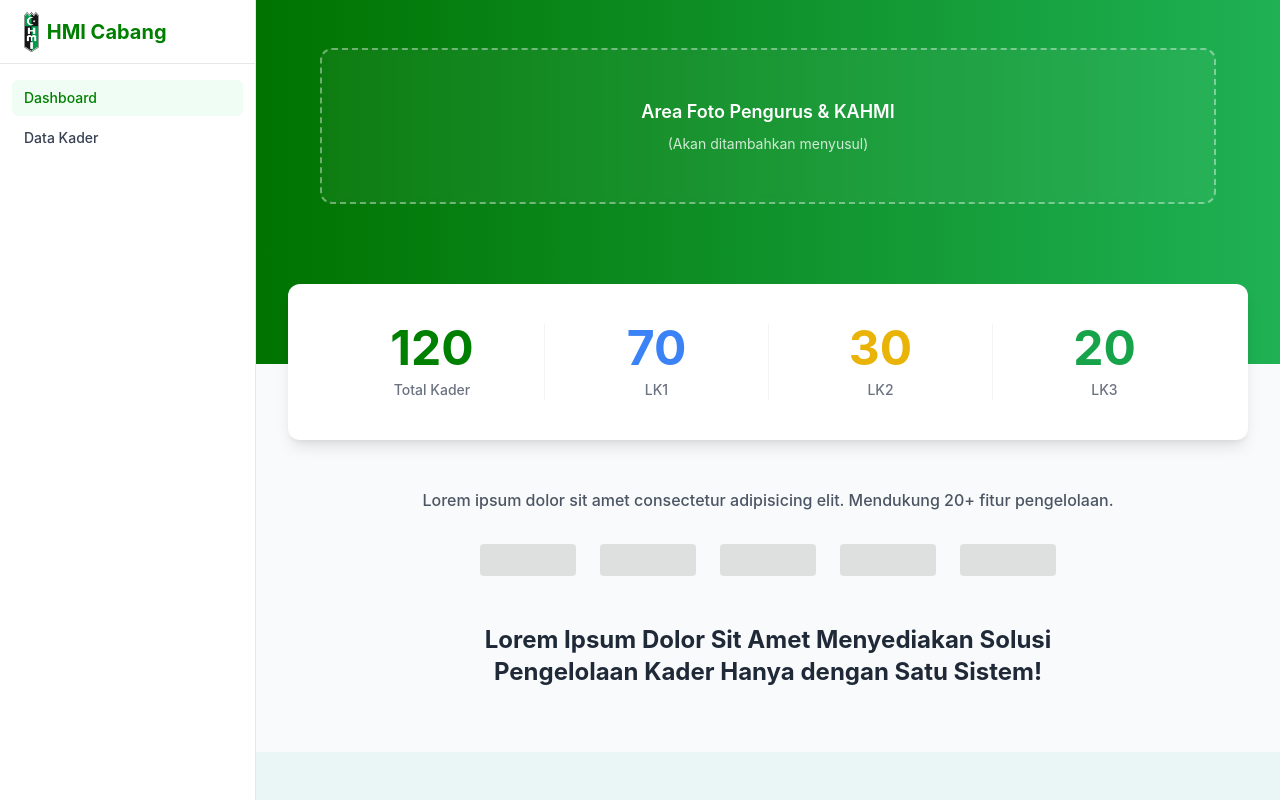
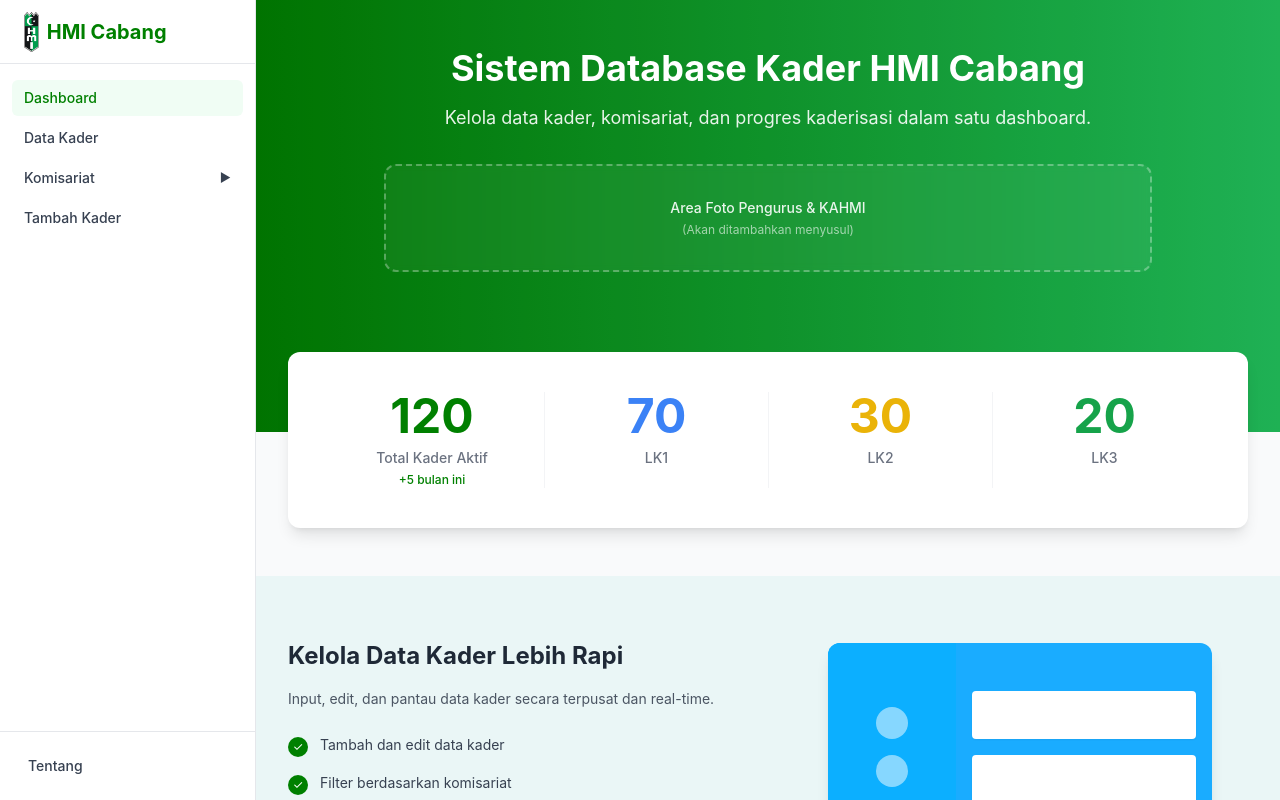
Before and after one commit to Arulinsan/HMI-DASHBOARD, a React (Vite) app: page / in a window 1280 px wide. Built offline with nearby package versions, Linux system fonts and the light colour scheme.

Commit message:
12-06-2026

```diff
--- a/src/components/DashboardContent.tsx
+++ b/src/components/DashboardContent.tsx
@@ -2,11 +2,11 @@
 
 // Mock Data
 const initialData = [
-  { id: 1, nama: 'Ahmad Budi', komisariat: 'Komisariat Teknik', status: 'LK1', indikator: '-' },
-  { id: 2, nama: 'Siti Aisyah', komisariat: 'Komisariat FISIP', status: 'LK1', indikator: 'LKK' },
-  { id: 3, nama: 'Reza Rahadian', komisariat: 'Komisariat FKIP', status: 'LK2', indikator: 'SC' },
-  { id: 4, nama: 'Nurul Hidayah', komisariat: 'Komisariat Teknik', status: 'LK1', indikator: 'LKK' },
-  { id: 5, nama: 'Fajar Kurniawan', komisariat: 'Komisariat Hukum', status: 'LK3', indikator: 'SC' },
+  { id: 1, nama: 'Ahmad Budi', komisariat: 'Komisariat Teknik', status: 'LK1', angkatan: '2023' },
+  { id: 2, nama: 'Siti Aisyah', komisariat: 'Komisariat FISIP', status: 'LK1', angkatan: '2024' },
+  { id: 3, nama: 'Reza Rahadian', komisariat: 'Komisariat FKIP', status: 'LK2', angkatan: '2022' },
+  { id: 4, nama: 'Nurul Hidayah', komisariat: 'Komisariat Teknik', status: 'LK1', angkatan: '2024' },
+  { id: 5, nama: 'Fajar Kurniawan', komisariat: 'Komisariat Hukum', status: 'LK3', angkatan: '2021' },
 ];
 
 const dashboardStats = {
@@ -14,16 +14,24 @@
   lk1: 70,
   lk2: 30,
   lk3: 20,
+  bulanIni: 5,
 };
 
 const DashboardContent: React.FC = () => {
   const [data] = useState(initialData);
   const [filterKomi, setFilterKomi] = useState('Semua');
+  const [filterStatus, setFilterStatus] = useState('Semua');
   const [isModalOpen, setIsModalOpen] = useState(false);
 
-  const filteredData = filterKomi === 'Semua'
-    ? data
-    : data.filter(d => d.komisariat === filterKomi);
+  const filteredData = data.filter(d => {
+    const matchKomi = filterKomi === 'Semua' || d.komisariat === filterKomi;
+    const matchStatus = filterStatus === 'Semua' || d.status === filterStatus;
+    return matchKomi && matchStatus;
+  });
+
+  const scrollToTable = () => {
+    document.getElementById('data-kader-table')?.scrollIntoView({ behavior: 'smooth' });
+  };
 
   const getStatusColor = (status: string) => {
     switch (status) {
@@ -36,13 +44,20 @@
 
   return (
     <div className="flex-1 overflow-y-auto bg-gray-50 relative">
-      {/* Topbar / Hero Section Promo (Foto Pengurus/KAHMI Placeholder) */}
+      {/* Hero Section */}
       <div className="bg-gradient-to-r from-[#008000] to-green-500 pt-12 pb-40 px-8 relative overflow-hidden flex flex-col items-center justify-center text-center">
-        {/* Decorative elements representing photo placeholder area */}
         <div className="absolute inset-0 bg-black/10 z-0"></div>
-        <div className="relative z-10 w-full max-w-4xl border-2 border-dashed border-white/40 rounded-xl py-12 flex flex-col items-center justify-center bg-white/5 backdrop-blur-sm">
-          <span className="text-white font-semibold text-lg mb-2">Area Foto Pengurus & KAHMI</span>
-          <span className="text-white/80 text-sm">(Akan ditambahkan menyusul)</span>
+        <div className="relative z-10 w-full max-w-3xl">
+          <h1 className="text-3xl md:text-4xl font-bold text-white mb-4">
+            Sistem Database Kader HMI Cabang
+          </h1>
+          <p className="text-white/90 text-base md:text-lg max-w-2xl mx-auto leading-relaxed">
+            Kelola data kader, komisariat, dan progres kaderisasi dalam satu dashboard.
+          </p>
+          <div className="mt-8 w-full max-w-4xl mx-auto border-2 border-dashed border-white/30 rounded-xl py-8 flex flex-col items-center justify-center bg-white/5 backdrop-blur-sm">
+            <span className="text-white/90 font-medium text-sm mb-1">Area Foto Pengurus & KAHMI</span>
+            <span className="text-white/60 text-xs">(Akan ditambahkan menyusul)</span>
+          </div>
         </div>
       </div>
 
@@ -51,7 +66,8 @@
         <div className="bg-white rounded-xl shadow-lg p-8 py-10 flex justify-around text-center divide-x divide-gray-100 max-w-5xl mx-auto">
           <div className="px-4 w-1/4">
             <p className="text-5xl font-bold text-[#008000] mb-2">{dashboardStats.total}</p>
-            <p className="text-gray-500 text-sm font-medium">Total Kader</p>
+            <p className="text-gray-500 text-sm font-medium">Total Kader Aktif</p>
+            <p className="text-[#008000] text-xs font-medium mt-1">+{dashboardStats.bulanIni} bulan ini</p>
           </div>
           <div className="px-4 w-1/4">
             <p className="text-5xl font-bold text-blue-500 mb-2">{dashboardStats.lk1}</p>
@@ -68,55 +84,45 @@
         </div>
       </div>
 
-      {/* Section 1: Lorem Ipsum Central Block (Like the Marketplace logos section) */}
-      <div className="px-8 mb-16 max-w-5xl mx-auto text-center">
-        <h2 className="text-gray-600 mb-8 font-medium">Lorem ipsum dolor sit amet consectetur adipisicing elit. Mendukung 20+ fitur pengelolaan.</h2>
-        <div className="flex flex-wrap justify-center gap-6 opacity-30 grayscale pointer-events-none">
-          {/* Placeholder for logos to match the visual vibe */}
-          <div className="h-8 w-24 bg-gray-400 rounded"></div>
-          <div className="h-8 w-24 bg-gray-400 rounded"></div>
-          <div className="h-8 w-24 bg-gray-400 rounded"></div>
-          <div className="h-8 w-24 bg-gray-400 rounded"></div>
-          <div className="h-8 w-24 bg-gray-400 rounded"></div>
-        </div>
-        <h2 className="text-2xl font-bold text-gray-800 mt-12 max-w-2xl mx-auto">
-          Lorem Ipsum Dolor Sit Amet Menyediakan Solusi Pengelolaan Kader Hanya dengan Satu Sistem!
-        </h2>
-      </div>
-
-      {/* Section 2: Split Layout (Right Illustration) */}
+      {/* Section 1: Kelola Data Kader */}
       <div className="bg-[#EAF6F6] py-16 px-8 mb-16">
         <div className="max-w-5xl mx-auto flex flex-col md:flex-row items-center gap-12">
           <div className="flex-1">
-            <h3 className="text-2xl font-bold text-gray-800 mb-4">Pengelolaan Data Kader</h3>
+            <h3 className="text-2xl font-bold text-gray-800 mb-4">Kelola Data Kader Lebih Rapi</h3>
             <p className="text-gray-600 text-sm mb-6 leading-relaxed">
-              Lorem ipsum dolor sit amet, consectetur adipiscing elit. Sed do eiusmod tempor incididunt ut labore et dolore magna aliqua.
+              Input, edit, dan pantau data kader secara terpusat dan real-time.
             </p>
             <ul className="space-y-4 mb-8">
               <li className="flex gap-3 items-start">
                 <div className="w-5 h-5 rounded-full bg-[#008000] text-white flex items-center justify-center text-xs mt-0.5 shrink-0">✓</div>
-                <p className="text-sm text-gray-700">Scrape dan Salin Massal Produk dan Perluas Bisnis ke e-Commerce Berbeda dengan Satu Klik.</p>
+                <p className="text-sm text-gray-700">Tambah dan edit data kader</p>
               </li>
               <li className="flex gap-3 items-start">
                 <div className="w-5 h-5 rounded-full bg-[#008000] text-white flex items-center justify-center text-xs mt-0.5 shrink-0">✓</div>
-                <p className="text-sm text-gray-700">AI yang Membantu Edit Massal Informasi Produk dan Meningkatkan Penjualan.</p>
+                <p className="text-sm text-gray-700">Filter berdasarkan komisariat</p>
               </li>
               <li className="flex gap-3 items-start">
                 <div className="w-5 h-5 rounded-full bg-[#008000] text-white flex items-center justify-center text-xs mt-0.5 shrink-0">✓</div>
-                <p className="text-sm text-gray-700">Sinkronisasi dan Pengelolaan Informasi Produk Antara Marketplace dan Toko Secara Real Time.</p>
+                <p className="text-sm text-gray-700">Data mudah dicari</p>
               </li>
             </ul>
             <div className="flex gap-4">
-              <button className="bg-[#41429B] hover:bg-[#343580] text-white font-medium py-2 px-6 rounded-md text-sm transition-colors">
-                Daftar Gratis
+              <button
+                onClick={() => setIsModalOpen(true)}
+                className="bg-[#41429B] hover:bg-[#343580] text-white font-medium py-2 px-6 rounded-md text-sm transition-colors"
+              >
+                + Tambah Kader
               </button>
-              <button className="border border-gray-400 text-gray-700 hover:bg-gray-50 font-medium py-2 px-6 rounded-md text-sm transition-colors bg-white">
-                Ajukan Demo
+              <button
+                onClick={scrollToTable}
+                className="border border-gray-400 text-gray-700 hover:bg-gray-50 font-medium py-2 px-6 rounded-md text-sm transition-colors bg-white"
+              >
+                Lihat Data Kader
               </button>
             </div>
           </div>
           <div className="flex-1 w-full flex justify-center">
-            {/* Placeholder graphic to match the blue right box */}
+            {/* Placeholder graphic */}
             <div className="w-full max-w-sm h-64 bg-[#00A3FF] rounded-xl shadow-lg relative flex overflow-hidden">
               <div className="w-1/3 bg-[#0CAFFF] h-full flex flex-col gap-4 items-center justify-center p-4">
                 <div className="w-8 h-8 rounded-full bg-white opacity-50"></div>
@@ -132,39 +138,45 @@
         </div>
       </div>
 
-      {/* Section 3: Split Layout (Left Illustration) */}
+      {/* Section 2: Pantau Progres Kaderisasi */}
       <div className="bg-[#F5EDFF] py-16 px-8 mb-16">
         <div className="max-w-5xl mx-auto flex flex-col md:flex-row-reverse items-center gap-12">
           <div className="flex-1">
-            <h3 className="text-2xl font-bold text-gray-800 mb-4">Pengelolaan dan Proses Data</h3>
+            <h3 className="text-2xl font-bold text-gray-800 mb-4">Pantau Progres Kaderisasi</h3>
             <p className="text-gray-600 text-sm mb-6 leading-relaxed">
-              Lorem ipsum dolor sit amet, consectetur adipiscing elit. Ut enim ad minim veniam, quis nostrud exercitation ullamco laboris.
+              Lihat perkembangan kader dari LK1 hingga LK3.
             </p>
             <ul className="space-y-4 mb-8">
               <li className="flex gap-3 items-start">
                 <div className="w-5 h-5 rounded-full bg-[#008000] text-white flex items-center justify-center text-xs mt-0.5 shrink-0">✓</div>
-                <p className="text-sm text-gray-700">Permudah Proses dan Cetak Label Pengiriman Massal, Efisiensi Penyelesaian Pesanan Meningkat 60%.</p>
+                <p className="text-sm text-gray-700">Status kaderisasi</p>
               </li>
               <li className="flex gap-3 items-start">
                 <div className="w-5 h-5 rounded-full bg-[#008000] text-white flex items-center justify-center text-xs mt-0.5 shrink-0">✓</div>
-                <p className="text-sm text-gray-700">Template Kustomisasi Label Pengiriman, Label Produk dan Invoice (Tampilkan Logo, Kode QR dan Lainnya).</p>
+                <p className="text-sm text-gray-700">Distribusi per komisariat</p>
               </li>
               <li className="flex gap-3 items-start">
                 <div className="w-5 h-5 rounded-full bg-[#008000] text-white flex items-center justify-center text-xs mt-0.5 shrink-0">✓</div>
-                <p className="text-sm text-gray-700">Pantau Pesanan Pengembalian COD, Mencegah Paket Hilang dan Percepat Proses Pengembalian Stok.</p>
+                <p className="text-sm text-gray-700">Rekap evaluasi cabang</p>
               </li>
             </ul>
             <div className="flex gap-4">
-              <button className="bg-[#41429B] hover:bg-[#343580] text-white font-medium py-2 px-6 rounded-md text-sm transition-colors">
-                Daftar Gratis
+              <button
+                onClick={() => setIsModalOpen(true)}
+                className="bg-[#41429B] hover:bg-[#343580] text-white font-medium py-2 px-6 rounded-md text-sm transition-colors"
+              >
+                + Tambah Kader
               </button>
-              <button className="border border-gray-400 text-gray-700 hover:bg-gray-50 font-medium py-2 px-6 rounded-md text-sm transition-colors bg-white">
-                Ajukan Demo
+              <button
+                onClick={scrollToTable}
+                className="border border-gray-400 text-gray-700 hover:bg-gray-50 font-medium py-2 px-6 rounded-md text-sm transition-colors bg-white"
+              >
+                Lihat Data Kader
               </button>
             </div>
           </div>
           <div className="flex-1 w-full flex justify-center">
-             {/* Placeholder graphic to match the purple left box */}
+             {/* Placeholder graphic */}
              <div className="w-full max-w-sm h-64 bg-[#B07BFF] rounded-xl shadow-lg relative p-4 flex flex-col justify-center gap-4">
                 <div className="w-full flex gap-4">
                   <div className="w-1/2 h-24 bg-white rounded shadow-sm"></div>
@@ -176,8 +188,8 @@
         </div>
       </div>
 
-      {/* Keep the Dashboard Table at the bottom as per original specs */}
-      <div className="px-8 pb-16 max-w-5xl mx-auto">
+      {/* Data Kader Terbaru */}
+      <div id="data-kader-table" className="px-8 pb-16 max-w-5xl mx-auto">
         <div className="flex justify-between items-center mb-6">
           <button
             onClick={() => setIsModalOpen(true)}
@@ -186,7 +198,7 @@
             + Tambah Kader
           </button>
 
-          <div className="flex items-center space-x-2">
+          <div className="flex items-center flex-wrap gap-2">
             <span className="text-sm text-gray-500">Filter:</span>
             <select
               className="border border-gray-300 rounded-md py-2 px-3 text-sm focus:outline-none focus:ring-1 focus:ring-[#008000]"
@@ -199,14 +211,27 @@
               <option value="Komisariat FKIP">FKIP</option>
               <option value="Komisariat Hukum">Hukum</option>
             </select>
+            <select
+              className="border border-gray-300 rounded-md py-2 px-3 text-sm focus:outline-none focus:ring-1 focus:ring-[#008000]"
+              value={filterStatus}
+              onChange={(e) => setFilterStatus(e.target.value)}
+            >
+              <option value="Semua">Semua Status</option>
+              <option value="LK1">LK1</option>
+              <option value="LK2">LK2</option>
+              <option value="LK3">LK3</option>
+            </select>
           </div>
         </div>
 
         {/* Data Preview */}
         <div className="bg-white rounded-xl shadow-sm border border-gray-100 overflow-hidden">
           <div className="px-6 py-4 border-b border-gray-100 flex justify-between items-center">
-            <h2 className="font-bold text-gray-800">Preview Data Kader</h2>
-            <button className="text-sm text-[#008000] hover:underline font-medium">
+            <h2 className="font-bold text-gray-800">Data Kader Terbaru</h2>
+            <button
+              onClick={scrollToTable}
+              className="text-sm text-[#008000] hover:underline font-medium"
+            >
               Lihat Semua
             </button>
           </div>
@@ -217,7 +242,7 @@
                   <th className="px-6 py-3">Nama</th>
                   <th className="px-6 py-3">Komisariat</th>
                   <th className="px-6 py-3">Status Kaderisasi</th>
-                  <th className="px-6 py-3">Indikator Khusus</th>
+                  <th className="px-6 py-3">Angkatan</th>
                 </tr>
               </thead>
               <tbody className="divide-y divide-gray-100">
@@ -230,25 +255,13 @@
                         {row.status}
                       </span>
                     </td>
-                    <td className="px-6 py-4">
-                      {row.indikator !== '-' ? (
-                        <span className={`px-3 py-1 rounded-full text-xs font-bold ${
-                          row.indikator === 'LKK'
-                            ? 'bg-pink-100 text-pink-700'
-                            : 'bg-indigo-100 text-indigo-700'
-                        }`}>
-                          {row.indikator}
-                        </span>
-                      ) : (
-                        <span className="text-gray-400 font-medium">-</span>
-                      )}
-                    </td>
+                    <td className="px-6 py-4 text-gray-600">{row.angkatan}</td>
                   </tr>
                 ))}
                 {filteredData.length === 0 && (
                   <tr>
                     <td colSpan={4} className="px-6 py-8 text-center text-gray-500">
-                      Tidak ada data untuk komisariat ini.
+                      Tidak ada data yang sesuai filter.
                     </td>
                   </tr>
                 )}
--- a/src/components/Sidebar.tsx
+++ b/src/components/Sidebar.tsx
@@ -1,4 +1,4 @@
-import React from "react";
+import React, { useState } from "react";
 import logoHmi from "../assets/image/LOGO-HMI.webp";
 
 interface SidebarProps {
@@ -7,13 +7,15 @@
 }
 
 const Sidebar: React.FC<SidebarProps> = ({ activeTab, setActiveTab }) => {
+  const [isKomiOpen, setIsKomiOpen] = useState(false);
+
   return (
     <aside className="w-64 bg-white border-r border-gray-200 h-full flex flex-col">
       <div className="h-16 flex items-center px-6 border-b border-gray-200 space-x-2">
         <img src={logoHmi} alt="Logo HMI" className="h-10 w-auto" />
         <h1 className="text-xl font-bold text-[#008000]">HMI Cabang</h1>
       </div>
-      <nav className="flex-1 py-4 px-3 space-y-1">
+      <nav className="flex-1 py-4 px-3 space-y-1 overflow-y-auto">
         <button
           onClick={() => setActiveTab("dashboard")}
           className={`w-full flex items-center px-3 py-2 text-sm font-medium rounded-md ${
@@ -34,7 +36,61 @@
         >
           Data Kader
         </button>
+
+        {/* Dropdown Komisariat */}
+        <div>
+          <button
+            onClick={() => setIsKomiOpen(!isKomiOpen)}
+            className="w-full flex items-center justify-between px-3 py-2 text-sm font-medium rounded-md text-gray-700 hover:bg-gray-100"
+          >
+            <span>Komisariat</span>
+            <span className="text-xs">{isKomiOpen ? "▼" : "▶"}</span>
+          </button>
+
+          {isKomiOpen && (
+            <div className="pl-6 mt-1 space-y-1">
+              {["Teknik", "Ekonomi", "Hukum", "Keguruan"].map((komi) => (
+                <button
+                  key={komi}
+                  onClick={() => setActiveTab(`komi-${komi.toLowerCase()}`)}
+                  className={`w-full flex items-center px-3 py-2 text-sm font-medium rounded-md ${
+                    activeTab === `komi-${komi.toLowerCase()}`
+                      ? "bg-green-50 text-[#008000]"
+                      : "text-gray-600 hover:bg-gray-100"
+                  }`}
+                >
+                  - {komi}
+                </button>
+              ))}
+            </div>
+          )}
+        </div>
+
+        <button
+          onClick={() => setActiveTab("tambah")}
+          className={`w-full flex items-center px-3 py-2 text-sm font-medium rounded-md ${
+            activeTab === "tambah"
+              ? "bg-green-50 text-[#008000]"
+              : "text-gray-700 hover:bg-gray-100"
+          }`}
+        >
+          Tambah Kader <span className="ml-2 text-xs opacity-50"></span>
+        </button>
       </nav>
+
+      {/* Footer / Tentang */}
+      <div className="p-4 border-t border-gray-200">
+        <button
+          onClick={() => setActiveTab("tentang")}
+          className={`w-full flex items-center px-3 py-2 text-sm font-medium rounded-md ${
+            activeTab === "tentang"
+              ? "bg-green-50 text-[#008000]"
+              : "text-gray-700 hover:bg-gray-100"
+          }`}
+        >
+          Tentang
+        </button>
+      </div>
     </aside>
   );
 };
```
